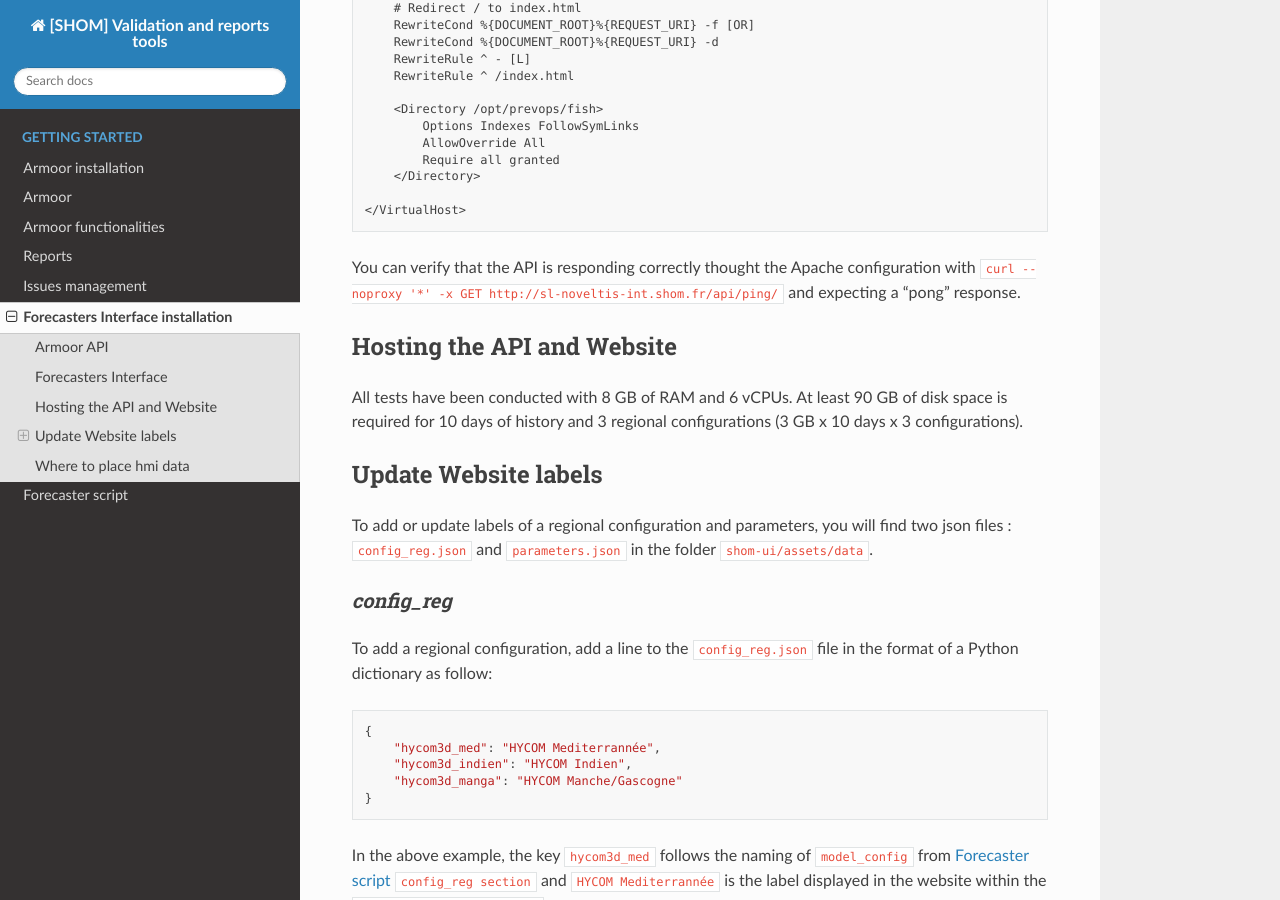
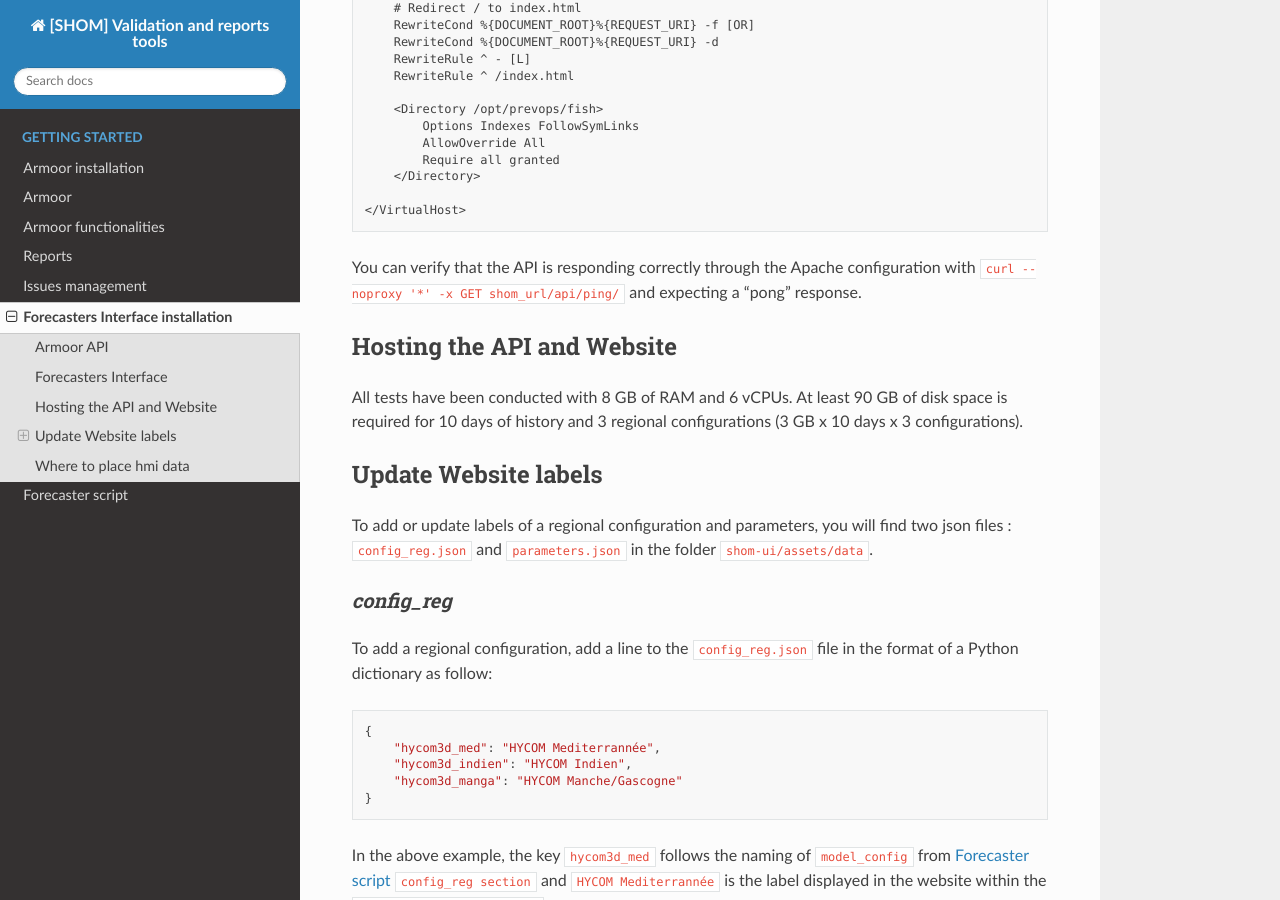
Before and after one commit to shom-fr/armoor, a Sphinx documentation site: the page built from docs/source/hmi_install.rst, in a window 1280 px wide and 900 px high, scrolled down 2048 px. Built offline with Sphinx 7.4.7 and the Read the Docs theme 2.0.0, drawn with Linux system fonts in a browser that asks for light colours.

Commit message:
#100 doc updated p3 deploy

```diff
--- a/docs/source/hmi_install.rst
+++ b/docs/source/hmi_install.rst
@@ -98,8 +98,8 @@ Here is an example of Apache Configuration::
     </VirtualHost>
 
 
-You can verify that the API is responding correctly thought the Apache configuration with
-``curl --noproxy '*' -x GET http://sl-noveltis-int.shom.fr/api/ping/`` and expecting a "pong" response.
+You can verify that the API is responding correctly through the Apache configuration with
+``curl --noproxy '*' -x GET shom_url/api/ping/`` and expecting a "pong" response.
 
 Hosting the API and Website
 ---------------------------
```
